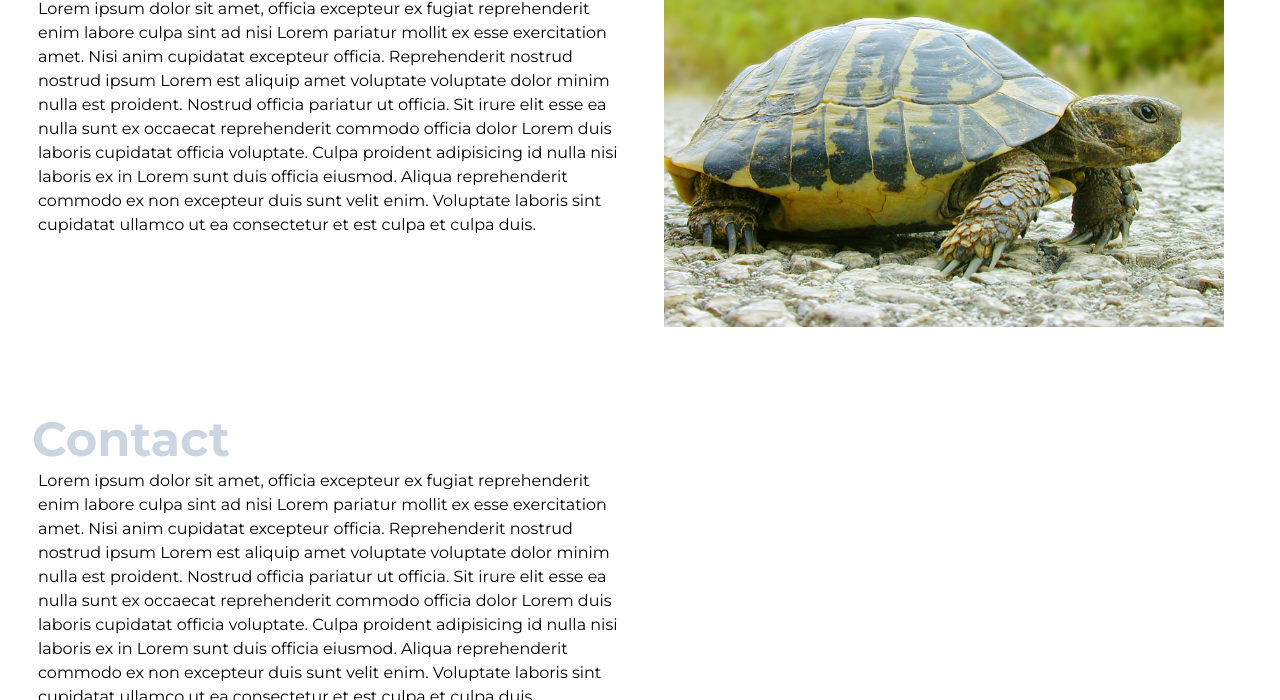
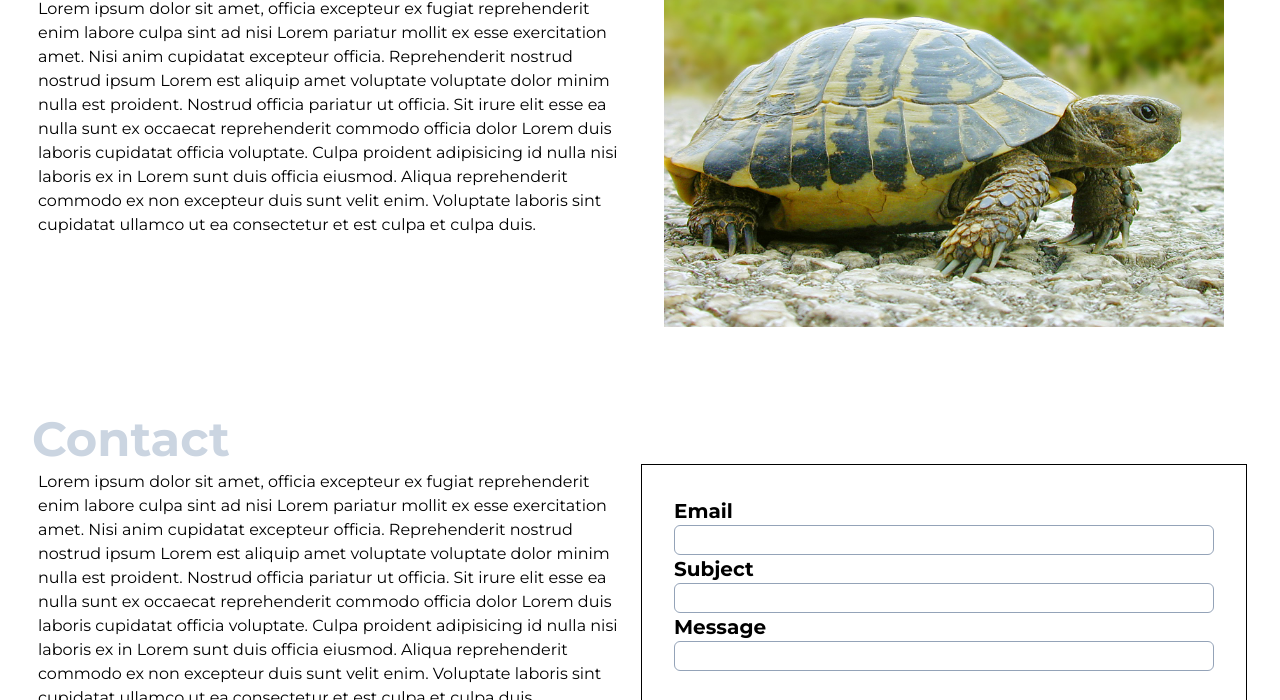
Before and after one commit to fmway/UTSPromnet, a plain HTML site: page index.html in a window 1280 px wide. Shown: the part 1607-2307 px from the top of the page. Drawn offline with nearby package versions, Linux system fonts and the light colour scheme.

Commit message:
add some code

```diff
--- a/index.html
+++ b/index.html
@@ -90,11 +90,30 @@
               </div>
             </div>
           </td>
-          <td></td>
+          <td>
+            <form class="border border-black p-8 text-xl">
+              <label for="email" class="font-bold">Email</label>
+              <br />
+              <input class="border w-full border-slate-400 rounded rounded-md" type="email" id="email" name="email" value="" />
+              <br />
+              <label for="subject" class="font-bold">Subject</label>
+              <br />
+              <input class="border w-full border-slate-400 rounded rounded-md" type="text" id="subject" name="subject" value="" />
+              <br />
+              <label for="message" class="font-bold">Message</label>
+              <br />
+              <input class="border w-full border-slate-400 rounded rounded-md" type="text" id="message" name="message" value="" />
+              <br />
+              <div class="text-center mt-8">
+                <button type="submit">Submit</button>
+              </div>
+            </form>
+          </td>
         </tr>
       </table>
     </section>
 
+
     <script src="script.js"></script>
   </body>
 </html>
```
